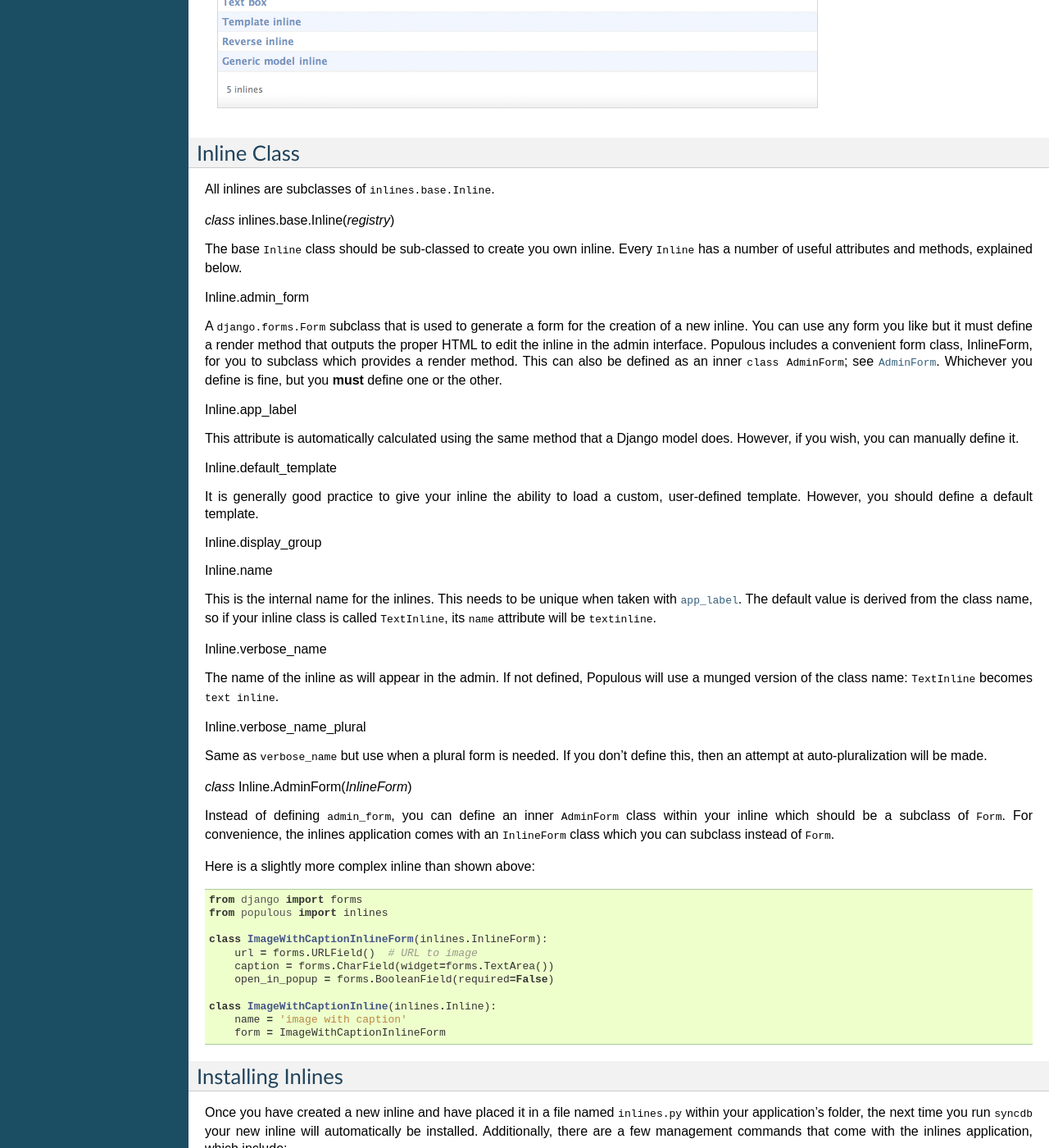
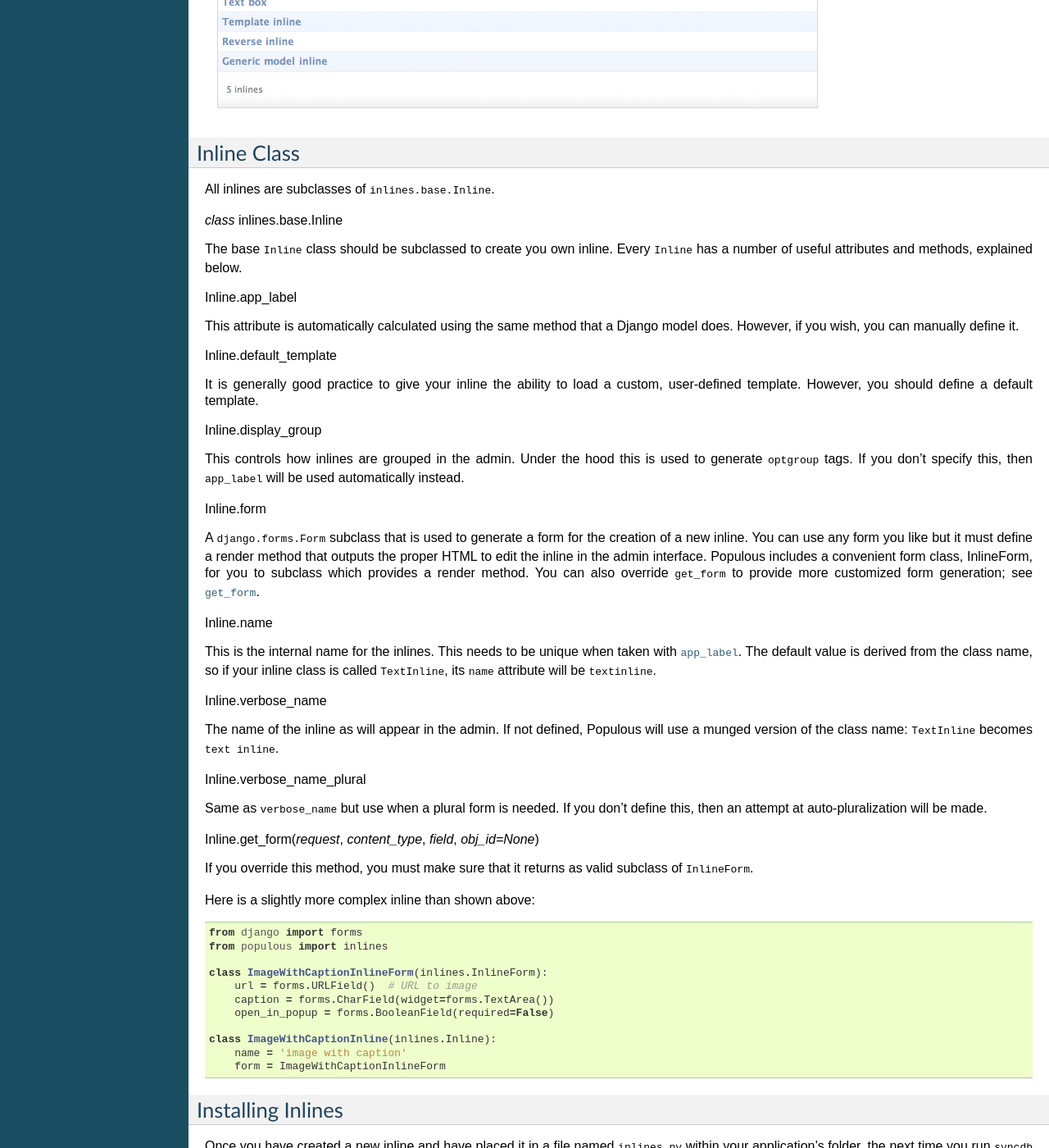
Before and after one commit to caiges/populous, a Sphinx documentation site: the page built from docs/dev/inlines.txt, in a window 1280 px wide and 1400 px high, scrolled down 1331 px. Shown: the whole window at 82% size. Built offline with Sphinx 7.4.7, drawn with Linux system fonts in a browser that asks for light colours; some of the changed text lies outside the part shown.

Commit message:
Updated inline docs.
git-svn-id: http://code.populousproject.com/svn/trunk@29 2d015e74-dcdc-4604-a43e-ef45d21546f3

```diff
--- a/docs/dev/inlines.txt
+++ b/docs/dev/inlines.txt
@@ -65,13 +65,9 @@ Inline Class
 
 All inlines are subclasses of ``inlines.base.Inline``.
 
-.. class:: Inline(registry)
+.. class:: Inline()
 
-The base ``Inline`` class should be sub-classed to create you own inline.  Every ``Inline`` has a number of useful attributes and methods, explained below.
-
-.. attribute:: Inline.admin_form
-
-A ``django.forms.Form`` subclass that is used to generate a form for the creation of a new inline.  You can use any form you like but it must define a render method that outputs the proper HTML to edit the inline in the admin interface.  Populous includes a convenient form class, InlineForm, for you to subclass which provides a render method.  This can also be defined as an inner ``class AdminForm``; see :class:`~Inline.AdminForm`.  Whichever you define is fine, but you **must** define one or the other.
+The base ``Inline`` class should be subclassed to create you own inline.  Every ``Inline`` has a number of useful attributes and methods, explained below.
 
 .. attribute:: Inline.app_label
 
@@ -82,6 +78,14 @@ This attribute is automatically calculated using the same method that a Django m
 It is generally good practice to give your inline the ability to load a custom, user-defined template.  However, you should define a default template.
 
 .. attribute:: Inline.display_group
+
+This controls how inlines are grouped in the admin.  Under the hood this is used to generate ``optgroup`` tags.  If you don't specify this, then ``app_label`` will be used automatically instead.
+
+.. attribute:: Inline.form
+
+A ``django.forms.Form`` subclass that is used to generate a form for the creation of a new inline.  You can use any form you like but it must define a render method that outputs the proper HTML to edit the inline in the admin interface.  Populous includes a convenient form class, InlineForm, for you to subclass which provides a render method.  You can also override ``get_form`` to provide more customized form generation; see :class:`~Inline.get_form`.
+
+
 .. attribute:: Inline.name
 
 This is the internal name for the inlines.  This needs to be unique when taken with :attr:`app_label<Inline.app_label>`.
@@ -96,9 +100,9 @@ The name of the inline as will appear in the admin.  If not defined, Populous wi
 
 Same as ``verbose_name`` but use when a plural form is needed.  If you don't define this, then an attempt at auto-pluralization will be made.
 
-.. class:: Inline.AdminForm(InlineForm)
+.. method:: Inline.get_form(request, content_type, field, obj_id=None)
 
-Instead of defining ``admin_form``, you can define an inner ``AdminForm`` class within your inline which should be a subclass of ``Form``.  For convenience, the inlines application comes with an ``InlineForm`` class which you can subclass instead of ``Form``.
+If you override this method, you must make sure that it returns as valid subclass of ``InlineForm``.
 
 Here is a slightly more complex inline than shown above::
 
```
